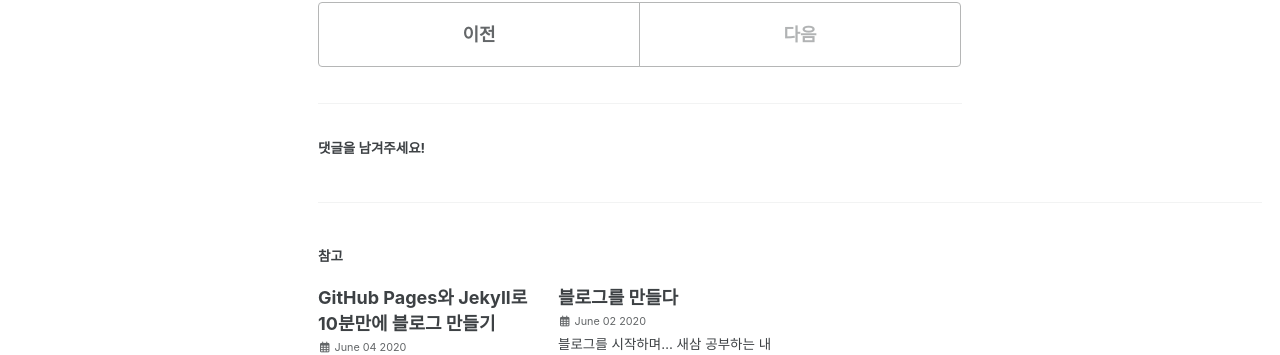
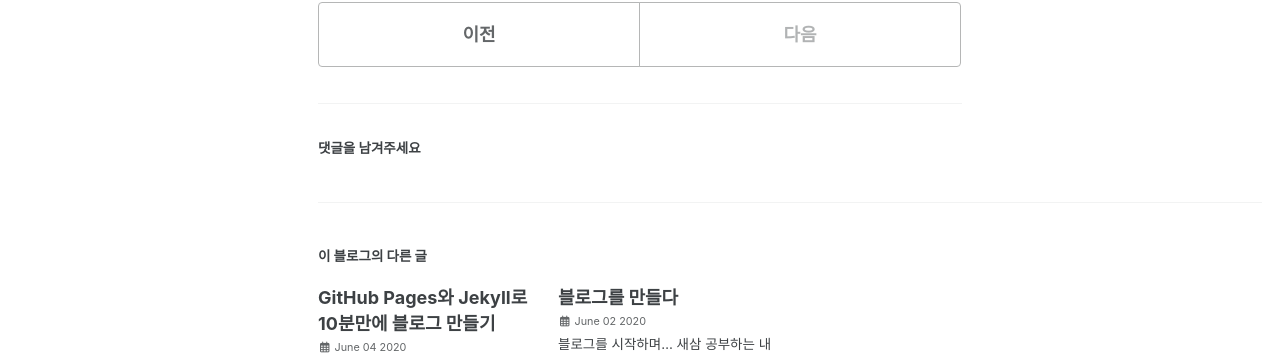
Before and after one commit to ohseyong/ohseyong.github.io, a Jekyll site: the page built from _posts/2020-06-05-jekylltips.md, in a window 1280 px wide and 900 px high, scrolled down 722 px. Shown: the part 143-498 px from the top of the window. Built offline with Jekyll 4.4.1, drawn with Linux system fonts in a browser that asks for light colours; cached includes are drawn as plain includes; nearby versions of some CDN libraries; comment, search, counter and statistics services are not loaded.

Commit message:
Update ui-text.yml

```diff
--- a/_data/ui-text.yml
+++ b/_data/ui-text.yml
@@ -591,7 +591,7 @@ ko: &DEFAULT_KO
   breadcrumb_separator       : "/"
   menu_label                 : "토글 메뉴"
   search_label               :
-  toc_label                  : "On This Page"
+  toc_label                  : "목차"
   ext_link_label             : "직접 링크"
   less_than                  : "최대"
   minute_read                : "분 소요"
@@ -600,10 +600,10 @@ ko: &DEFAULT_KO
   tags_label                 : "태그:"
   categories_label           : "카테고리:"
   date_label                 : "업데이트:"
-  comments_label             : "댓글을 남겨주세요!"
+  comments_label             : "댓글을 남겨주세요"
   comments_title             : "댓글"
   more_label                 : "더 보기"
-  related_label              : "참고"
+  related_label              : "이 블로그의 다른 글"
   follow_label               : "팔로우:"
   feed_label                 : "피드"
   powered_by                 : "Powered by"
```
